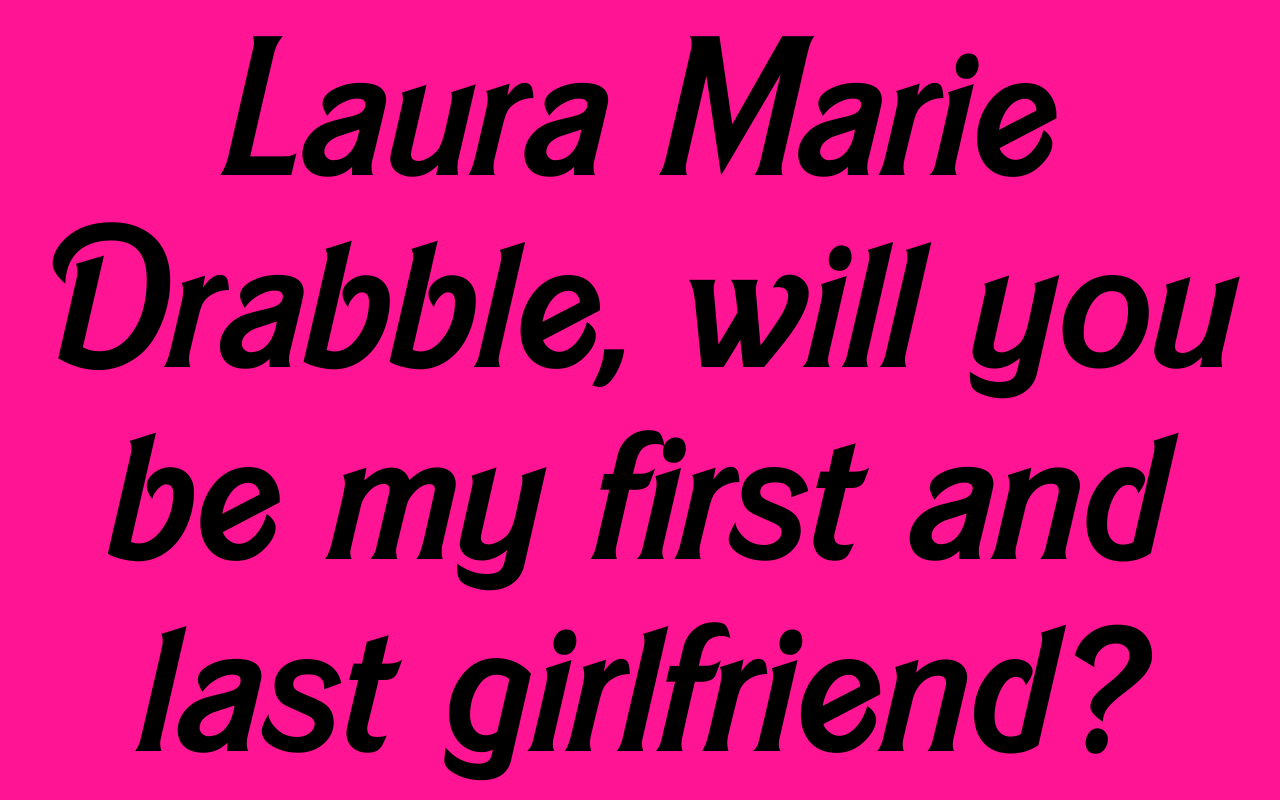
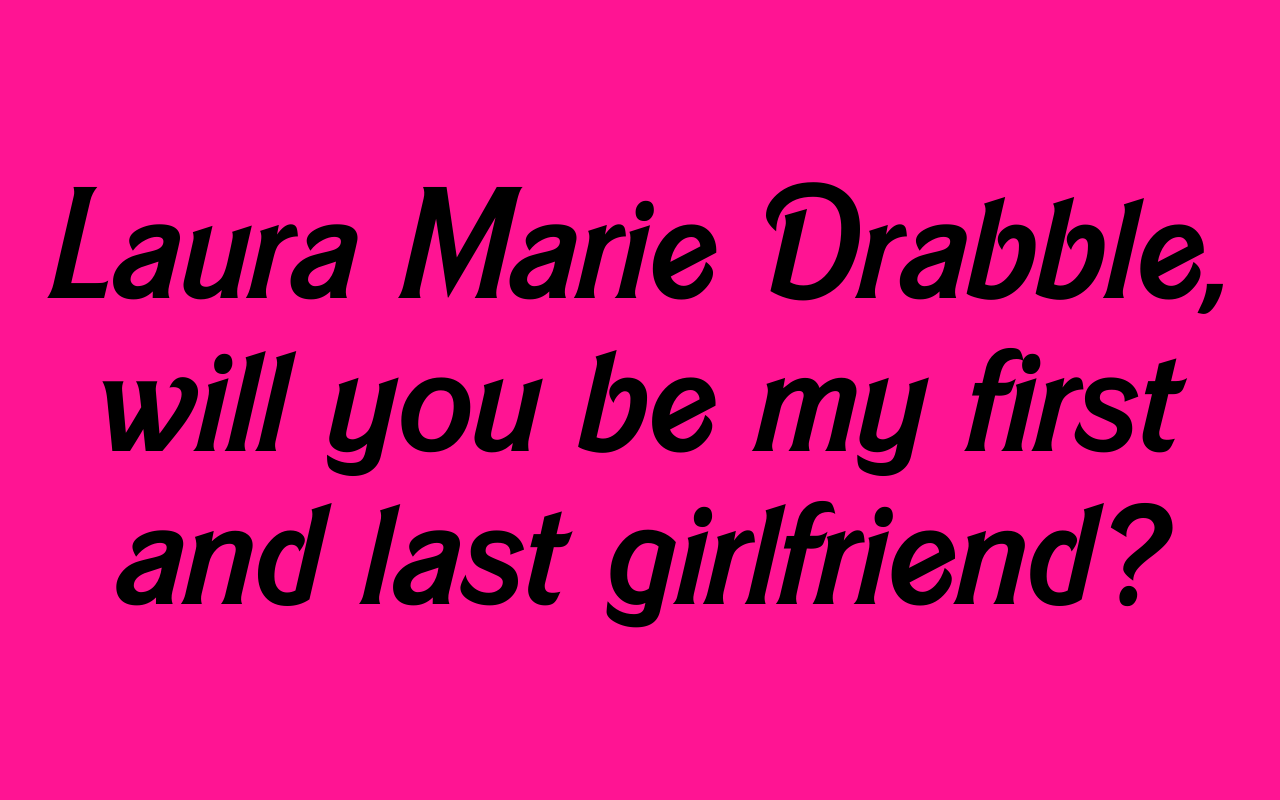
Before and after one commit to KrispyKremeLover/will-you-be-my-girlfriend, a plain HTML site: page index.html in a window 1280 px wide. Drawn offline with Linux system fonts and the light colour scheme.

Commit message:
Update styles.css

```diff
--- a/styles.css
+++ b/styles.css
@@ -13,7 +13,7 @@ body {
 }
 
 hl {
-  font-size: 15vw;
+  font-size: 12vw;
   color: black;
 }
 
```
